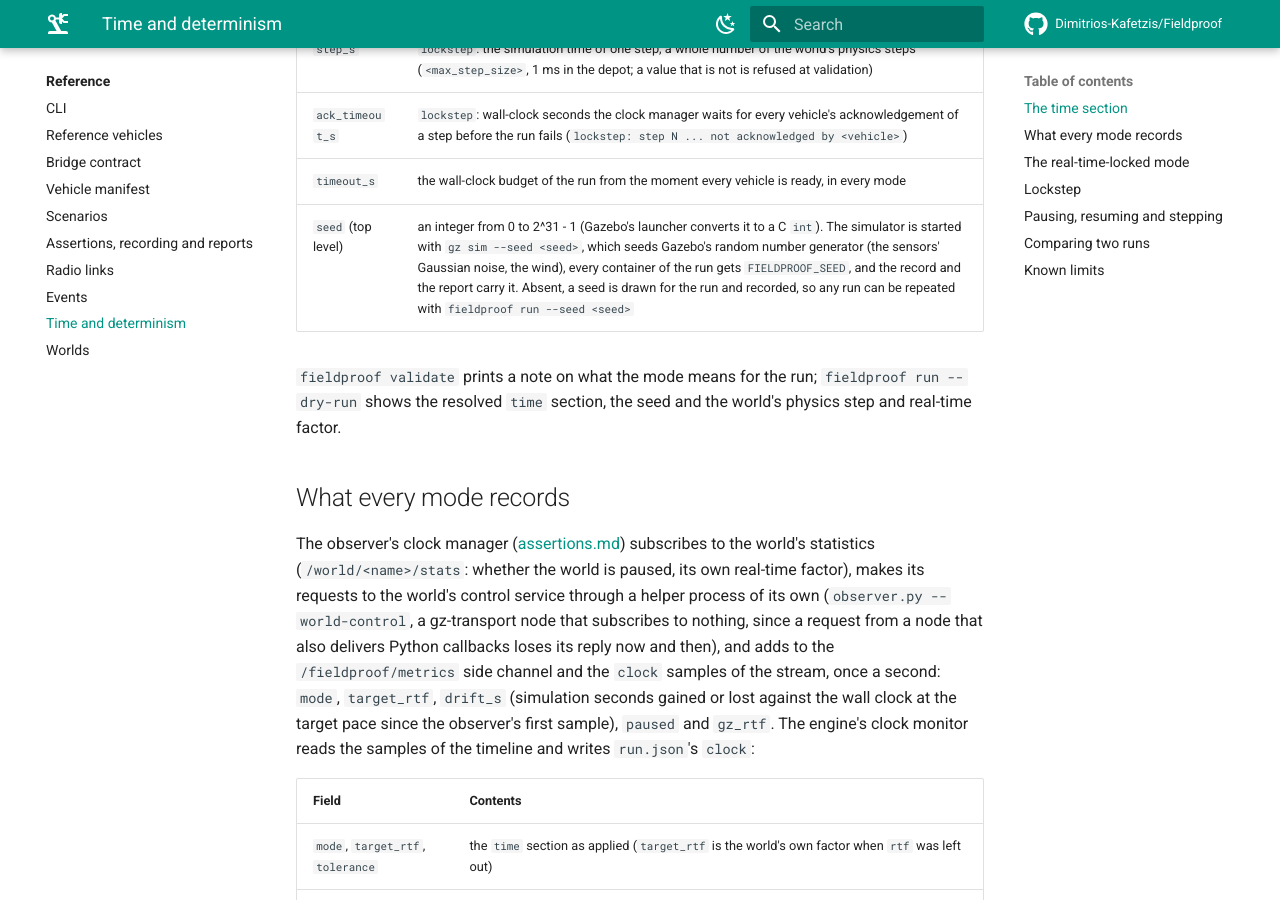
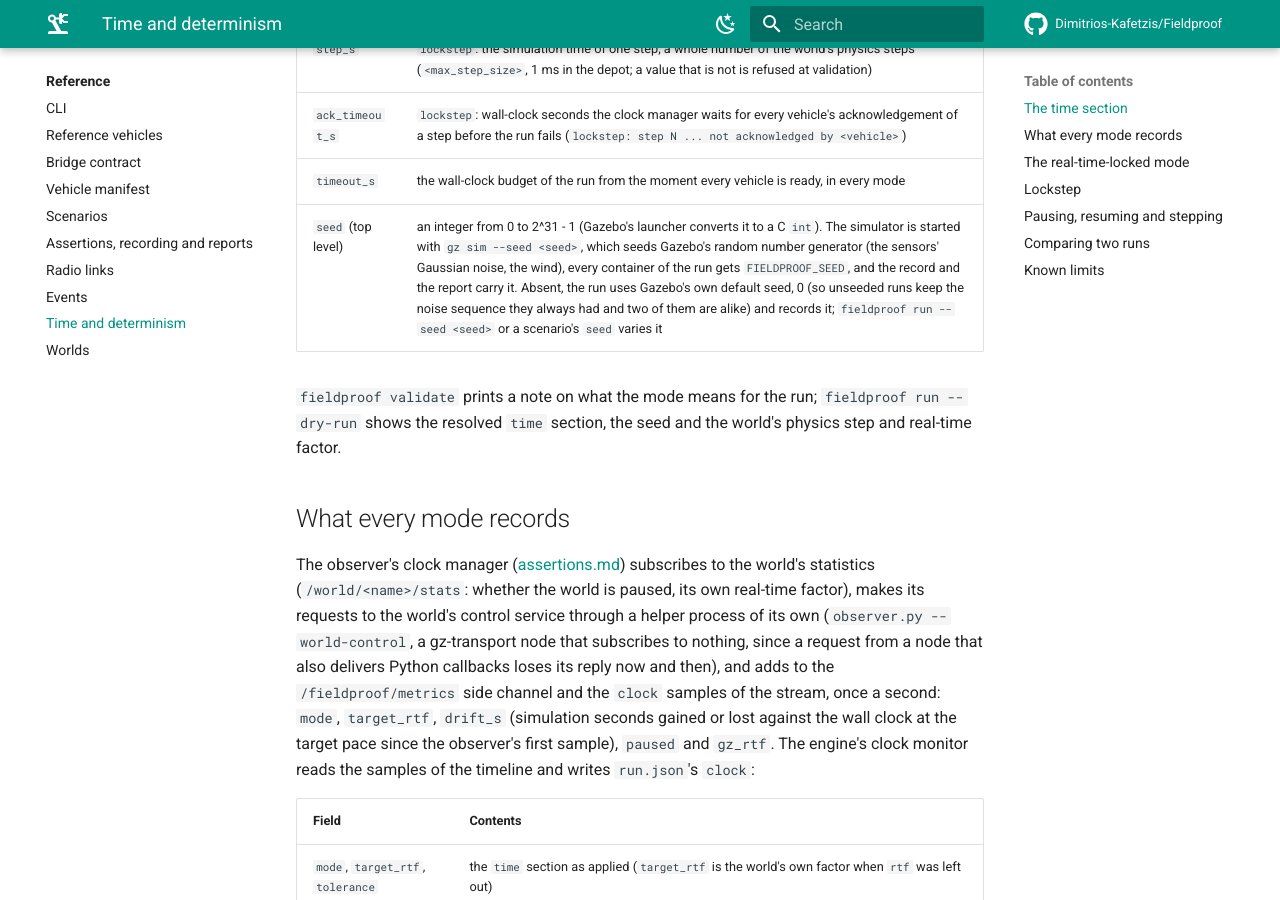
Before and after one commit to Dimitrios-Kafetzis/Fieldproof, an MkDocs documentation site: the page built from docs/reference/time.md, in a window 1280 px wide and 900 px high, scrolled down 1226 px. Built offline with MkDocs 1.6.1 and Material for MkDocs 9.7.7, drawn with Linux system fonts in a browser that asks for light colours; comment, search, counter and statistics services are not loaded; some of the changed text lies outside the part shown.

Commit message:
fix(engine): an unseeded run uses Gazebo's default seed
A run without a seed drew one at random, so every unseeded run had a noise
sequence of its own where it used to have Gazebo's default (seed 0) and the CI
scenarios were tuned under that; the default is back to 0, recorded, and a
scenario's seed or --seed varies it.

Task: P2-T04

````diff
--- a/docs/reference/time.md
+++ b/docs/reference/time.md
@@ -10,7 +10,7 @@ of a scenario are apart.
 ## The `time` section
 
 ```yaml
-seed: 7                   # optional: the run's random numbers (drawn and recorded when absent)
+seed: 7                   # optional: the run's random numbers (Gazebo's default, 0, when absent)
 time:
   mode: sim               # sim (default) | realtime | lockstep
   rtf: null               # target real-time factor (sim: the world's own when null;
@@ -33,7 +33,7 @@ time:
 | `step_s` | `lockstep`: the simulation time of one step, a whole number of the world's physics steps (`<max_step_size>`, 1 ms in the depot; a value that is not is refused at validation) |
 | `ack_timeout_s` | `lockstep`: wall-clock seconds the clock manager waits for every vehicle's acknowledgement of a step before the run fails (`lockstep: step N ... not acknowledged by <vehicle>`) |
 | `timeout_s` | the wall-clock budget of the run from the moment every vehicle is ready, in every mode |
-| `seed` (top level) | an integer from 0 to 2^31 - 1 (Gazebo's launcher converts it to a C `int`). The simulator is started with `gz sim --seed <seed>`, which seeds Gazebo's random number generator (the sensors' Gaussian noise, the wind), every container of the run gets `FIELDPROOF_SEED`, and the record and the report carry it. Absent, a seed is drawn for the run and recorded, so any run can be repeated with `fieldproof run --seed <seed>` |
+| `seed` (top level) | an integer from 0 to 2^31 - 1 (Gazebo's launcher converts it to a C `int`). The simulator is started with `gz sim --seed <seed>`, which seeds Gazebo's random number generator (the sensors' Gaussian noise, the wind), every container of the run gets `FIELDPROOF_SEED`, and the record and the report carry it. Absent, the run uses Gazebo's own default seed, 0 (so unseeded runs keep the noise sequence they always had and two of them are alike) and records it; `fieldproof run --seed <seed>` or a scenario's `seed` varies it |
 
 `fieldproof validate` prints a note on what the mode means for the run; `fieldproof run
 --dry-run` shows the resolved `time` section, the seed and the world's physics step and
````
Also changed, not shown: docs/plan/STATUS.md (+1 -1 lines), docs/reference/scenarios.md (+1 -1 lines), 5 other files.
